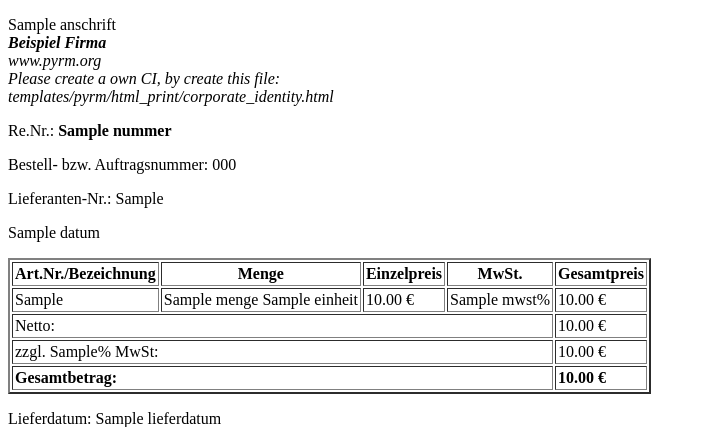
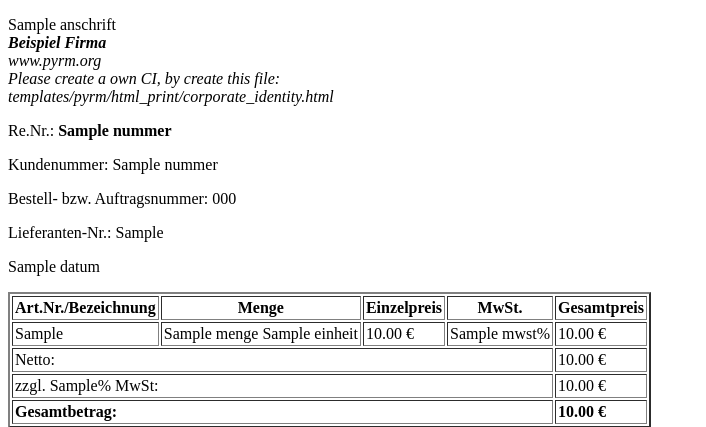
Before and after one commit to discontinue/PyRM, a Django app: template pyrm/templates/pyrm/html_print/rechnung.html in a window 1280 px wide. Shown: the top 427 px of the page, without its empty margins (0-706 px from the left). Run offline with Django 3.2, Linux system fonts and the light colour scheme; the template is opened without the code that fills it: most values are stand-ins (such as "Sample title", 1, 10 or a date in 2020).

Commit message:
add kundennummer to rechnung

```diff
--- a/pyrm/templates/pyrm/html_print/rechnung.html
+++ b/pyrm/templates/pyrm/html_print/rechnung.html
@@ -29,6 +29,7 @@
 	<div class="span-24 last" id="info_block">
 		<div class="span-12">
 			<p id="re_nr">Re.Nr.: <strong>{{ rechnung.nummer }}</strong></p>
+			<p id="kundennummer">Kundenummer: {{ rechnung.kunde.nummer }}</p>
 			{% if rechnung.bestellnummer %}<p id="bestellnummer">Bestell- bzw. Auftragsnummer: {{ rechnung.bestellnummer }}</p>{% endif %}
 			{% if rechnung.kunde.lieferranten_nr %}<p id="lieferranten_nr">Lieferanten-Nr.: {{ rechnung.kunde.lieferranten_nr }}</p>{% endif %}
 		</div>
```
